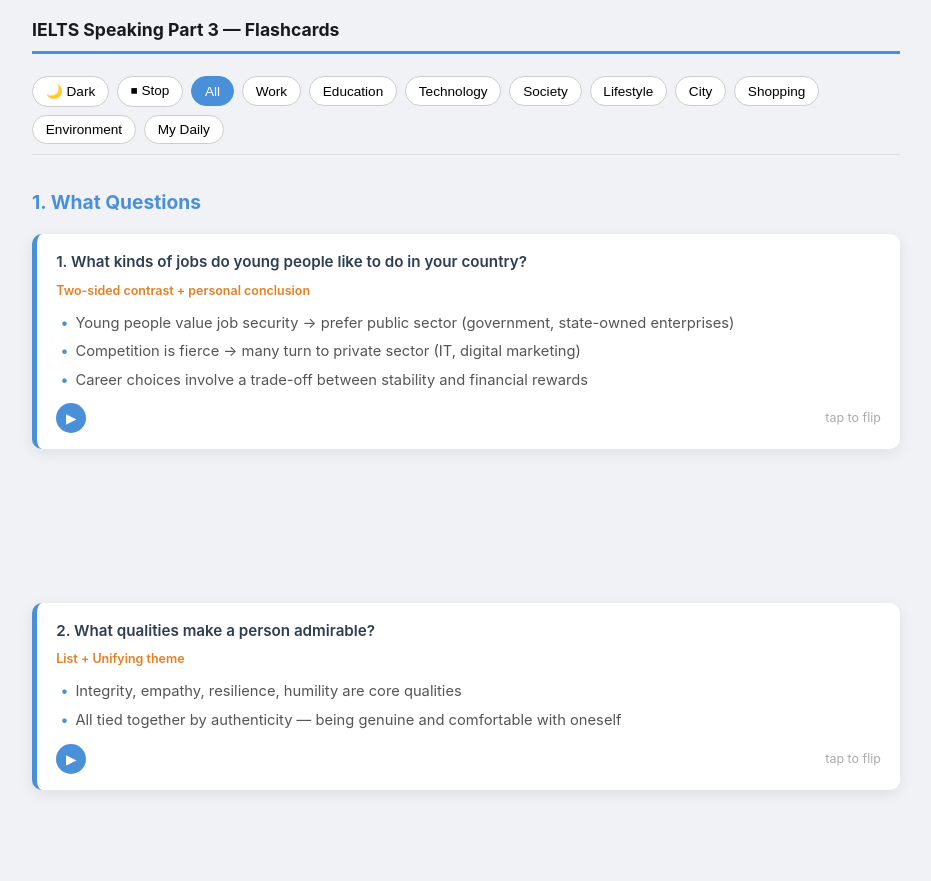
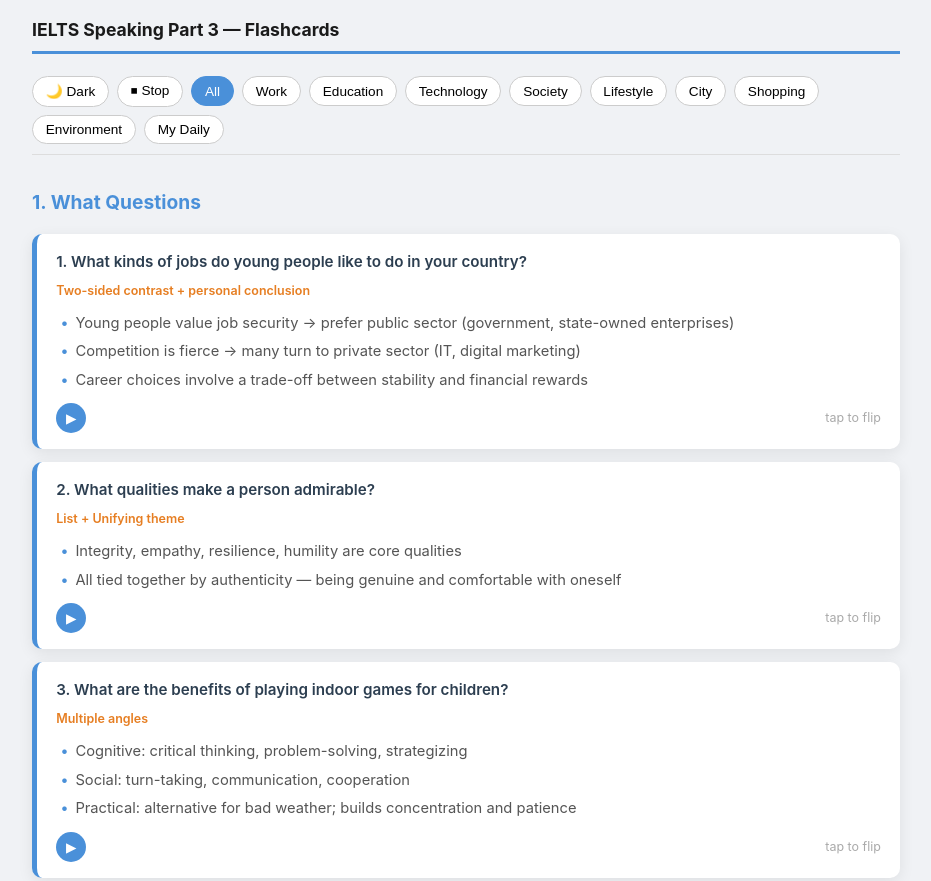
Before and after one commit to xiaohongH/ielts-speaking, a plain HTML site: page ielts-flashcards.html in a window 1280 px wide. Shown: the top 881 px of the page, without its empty margins (174-1105 px from the left). Drawn offline with Linux system fonts and the light colour scheme.

Commit message:
Fix card layout so all bullet points are visible
Use normal flow for card-front instead of absolute positioning,
which was causing content to get clipped/hidden.

Co-Authored-By: Claude <noreply@anthropic.com>

```diff
--- a/ielts-flashcards.html
+++ b/ielts-flashcards.html
@@ -62,9 +62,7 @@ h2 {
   transform-style: preserve-3d;
   cursor: pointer;
 }
-.flashcard.flipped { transform: rotateY(180deg); }
-.card-front, .card-back {
-  position: absolute;
+.flashcard.flipped { transform: rotateY(180deg); }.card-front, .card-back {
   width: 100%;
   backface-visibility: hidden;
   -webkit-backface-visibility: hidden;
@@ -75,12 +73,14 @@ h2 {
 .card-front {
   background: #fff;
   border-left: 5px solid #4a90d9;
-  z-index: 2;
 }
 .card-back {
   background: #fff;
   border-left: 5px solid #27ae60;
   transform: rotateY(180deg);
+  position: absolute;
+  top: 0;
+  left: 0;
 }
 .card-num {
   color: #4a90d9;
@@ -304,21 +304,6 @@ function render(){
     </div>`;
   });
   root.innerHTML=html;
-  measureCards();
-}
-
-function measureCards(){
-  document.querySelectorAll('.card-container').forEach(c=>{
-    const front=c.querySelector('.card-front');
-    const back=c.querySelector('.card-back');
-    front.style.position='relative';
-    back.style.position='relative';
-    const fh=front.offsetHeight;
-    const bh=back.offsetHeight;
-    front.style.position='absolute';
-    back.style.position='absolute';
-    c.style.height=Math.max(fh,bh)+'px';
-  });
 }
 
 function flipCard(i){
@@ -379,7 +364,6 @@ window.addEventListener('DOMContentLoaded',()=>{
   if(localStorage.getItem('fc-dark')==='1') document.body.classList.add('dark');
   render();
 });
-window.addEventListener('resize',measureCards);
 </script>
 </body>
 </html>
```
